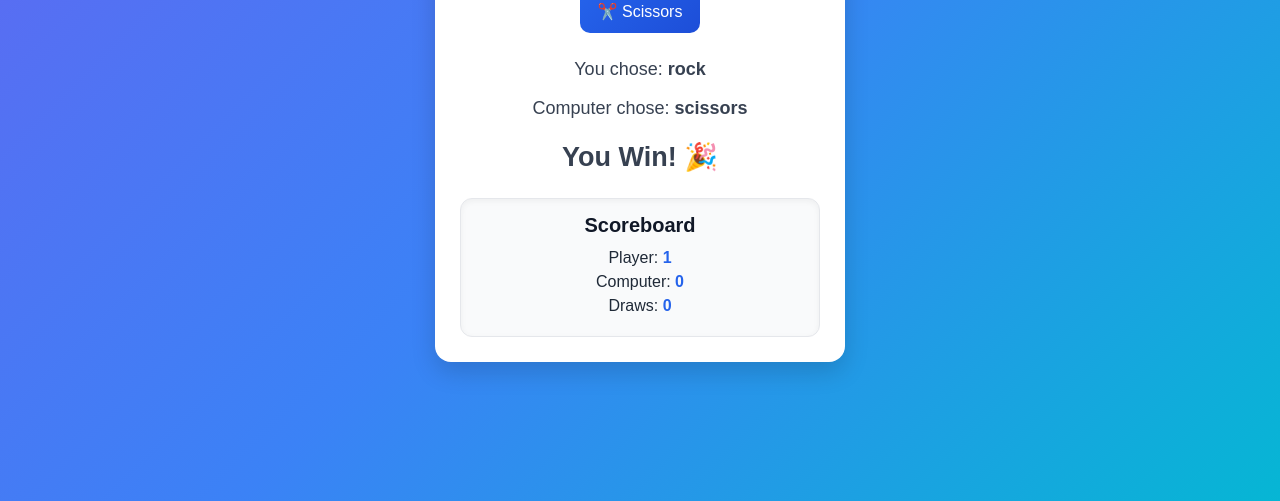
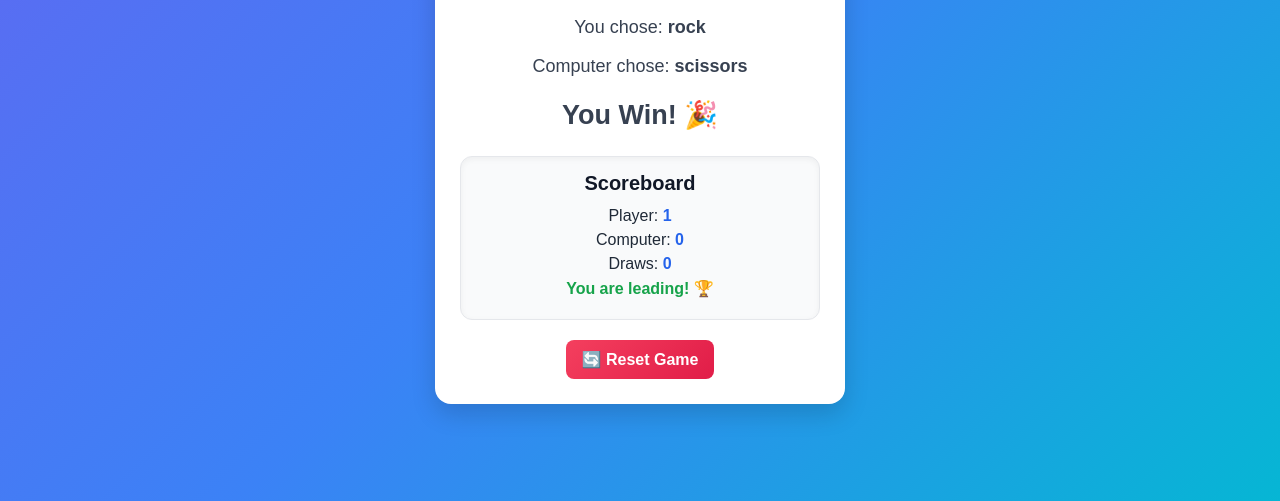
Before and after one commit to Israr-ikaDEV/mini-projects, a plain HTML site: page Rock-Paper-Scissors/index.html in a window 1280 px wide. Both pictures are taken after a click on the button "✊ Rock". Shown: the part 299-800 px from the top of the page. Drawn offline with Linux system fonts and the light colour scheme.

Commit message:
Day 9: Added final polish with animations, gradients & improved scoreboard UI

```diff
--- a/Rock-Paper-Scissors/index.html
+++ b/Rock-Paper-Scissors/index.html
@@ -26,7 +26,11 @@
       <p>Player: <span id="playerScore">0</span></p>
       <p>Computer: <span id="computerScore">0</span></p>
       <p>Draws: <span id="draws">0</span></p>
+      <p id="leaderMsg" class="leader-msg">Game is tied ⚖️</p>
     </div>
+
+    <!-- 🆕 Reset Button -->
+    <button id="resetBtn" onclick="resetGame()">🔄 Reset Game</button>
   </div>
   <script src="script.js"></script>
 </body>
--- a/Rock-Paper-Scissors/script.js
+++ b/Rock-Paper-Scissors/script.js
@@ -34,8 +34,31 @@ function play(playerChoice) {
     <h2>${result}</h2>
   `;
 
-  // Update scoreboard
+  updateScoreboard();
+}
+
+function updateScoreboard() {
   document.getElementById("playerScore").textContent = playerScore;
   document.getElementById("computerScore").textContent = computerScore;
   document.getElementById("draws").textContent = draws;
+
+  const leaderMsg = document.getElementById("leaderMsg");
+  if (playerScore > computerScore) {
+    leaderMsg.textContent = "You are leading! 🏆";
+    leaderMsg.style.color = "#16a34a"; // green
+  } else if (computerScore > playerScore) {
+    leaderMsg.textContent = "Computer is leading! 🤖";
+    leaderMsg.style.color = "#dc2626"; // red
+  } else {
+    leaderMsg.textContent = "Game is tied ⚖️";
+    leaderMsg.style.color = "#2563eb"; // blue
+  }
 }
+
+function resetGame() {
+  playerScore = 0;
+  computerScore = 0;
+  draws = 0;
+  document.getElementById("result").innerHTML = `<p>Game reset! Make your move!</p>`;
+  updateScoreboard();
+}
--- a/Rock-Paper-Scissors/style.css
+++ b/Rock-Paper-Scissors/style.css
@@ -87,3 +87,28 @@ h1 {
   font-weight: bold;
   color: #2563eb;
 }
+
+.leader-msg {
+  margin-top: 10px;
+  font-size: 16px;
+  font-weight: 600;
+}
+
+/* 🆕 Reset Button */
+#resetBtn {
+  margin-top: 20px;
+  padding: 10px 16px;
+  border: none;
+  border-radius: 8px;
+  background: linear-gradient(135deg, #f43f5e, #e11d48);
+  color: white;
+  font-size: 16px;
+  font-weight: 600;
+  cursor: pointer;
+  transition: transform 0.15s ease, background 0.3s ease;
+}
+
+#resetBtn:hover {
+  background: linear-gradient(135deg, #be123c, #9f1239);
+  transform: scale(1.05);
+}
```
Also changed, not shown: Rock-Paper-Scissors/README.md.
